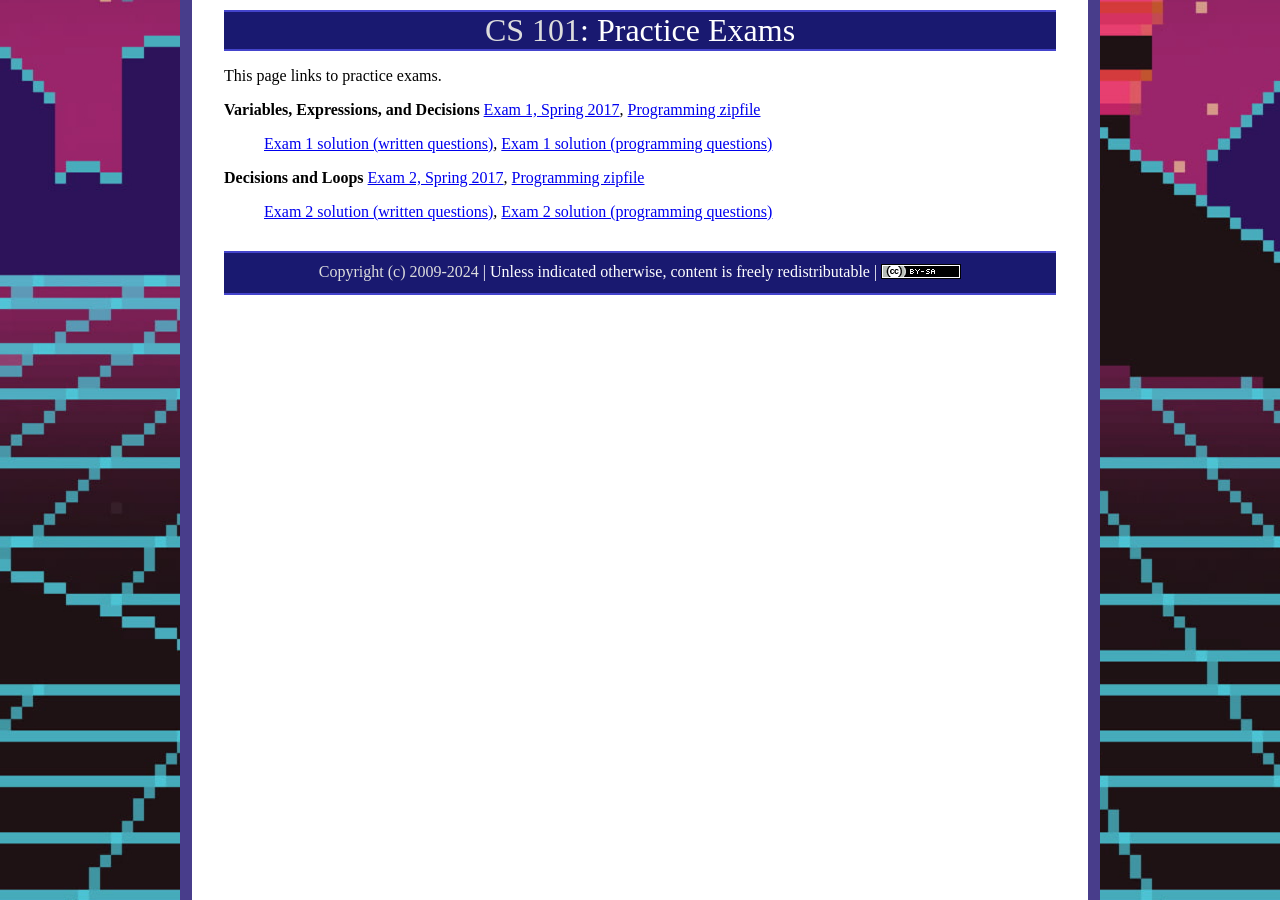
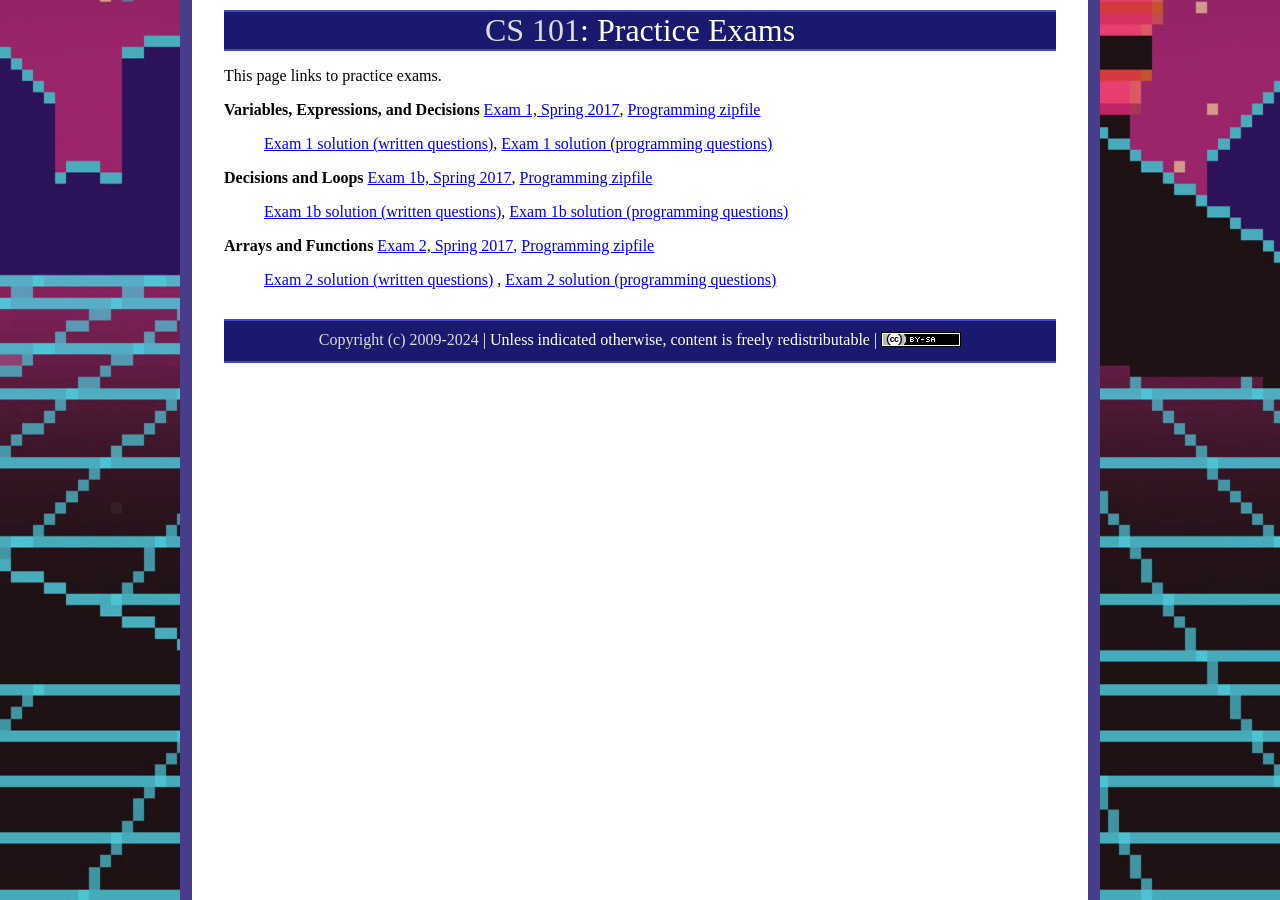
Before and after one commit to ycpcs/cs101-fall2024, a Jekyll site: the page built from practice/index.md, in a window 1280 px wide. Built offline with Jekyll 4.4.1, drawn with Linux system fonts in a browser that asks for light colours.

Commit message:
add practice exam 3
add practice exam 3

```diff
--- a/practice/index.md
+++ b/practice/index.md
@@ -11,15 +11,16 @@ This page links to practice exams.
 > [Exam 1 solution (written questions)](cs101-spring2017-exam01-solution.pdf), [Exam 1 solution (programming questions)](CS101_Exam01_Solution.zip)
 
 **Decisions and Loops**
-[Exam 2, Spring 2017](cs101-spring2017-exam02.pdf), [Programming zipfile](CS101_Exam02.zip)
+[Exam 1b, Spring 2017](cs101-spring2017-exam02.pdf), [Programming zipfile](CS101_Exam02.zip)
 
-> [Exam 2 solution (written questions)](cs101-spring2017-exam02-solution.pdf), [Exam 2 solution (programming questions)](CS101_Exam02_Solution.zip)
+> [Exam 1b solution (written questions)](cs101-spring2017-exam02-solution.pdf), [Exam 1b solution (programming questions)](CS101_Exam02_Solution.zip)
+
+**Arrays and Functions**
+[Exam 2, Spring 2017](cs101-spring2017-exam03.pdf), [Programming zipfile](CS101_Exam03.zip)
+
+> [Exam 2 solution (written questions)](cs101-spring2017-exam03-solution.pdf) , [Exam 2 solution (programming questions)](CS101_Exam03_Solution.zip)
 
 <!--
-[Exam 3, Spring 2017](cs101-spring2017-exam03.pdf), [Programming zipfile](CS101_Exam03.zip)
-
-> [Exam 3 solution (written questions)](cs101-spring2017-exam03-solution.pdf) , [Exam 3 solution (programming questions)](CS101_Exam03_Solution.zip)
-
 [Exam 4, Spring 2017](cs101-spring2017-exam04.pdf), [Programming zipfile](CS101_Exam04.zip)
 
 > [Exam 4 solution (written questions)](cs101-spring2017-exam04-solution.pdf), [Exam 4 solution (programming questions)](CS101_Exam04_Solution.zip)
```
